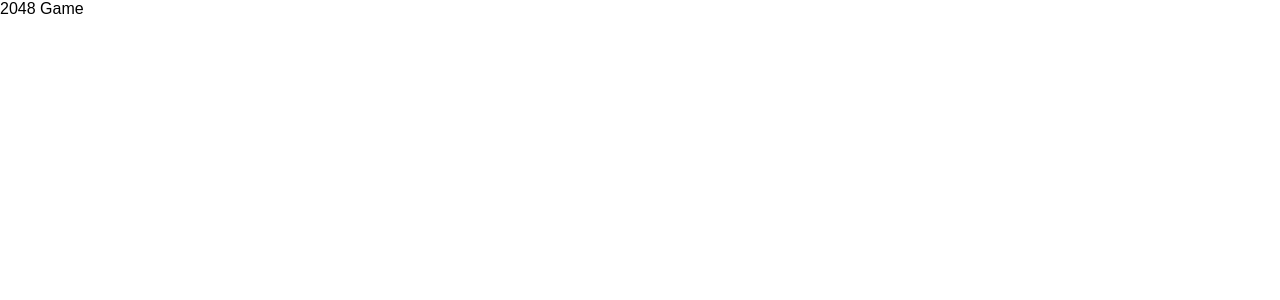
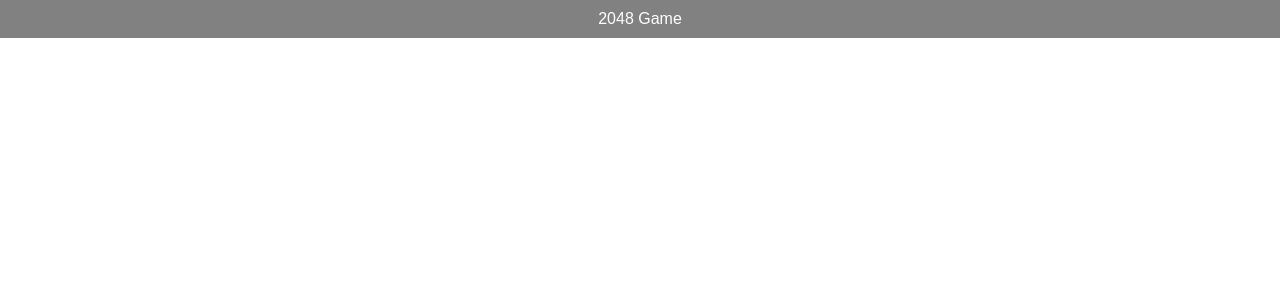
Before and after one commit to SRatna/react-2048, a React (Create React App) app: page / in a window 1280 px wide. Shown: the top 300 px of the page. Built offline with nearby package versions, Linux system fonts and the light colour scheme.

Commit message:
style header component

```diff
--- a/src/App.css
+++ b/src/App.css
@@ -0,0 +1,6 @@
+.header {
+    text-align: center;
+    padding: 10px;
+    background-color: #818181;
+    color: #ffffff;
+}
```
